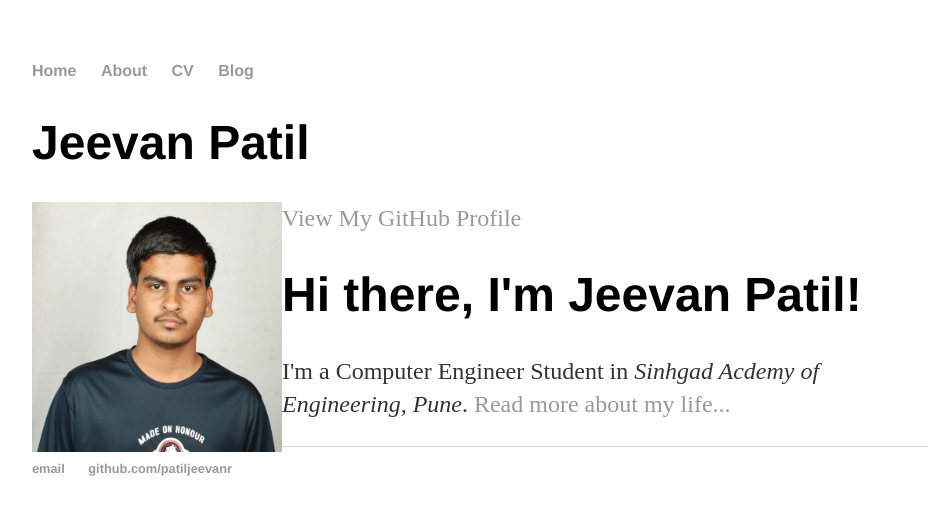
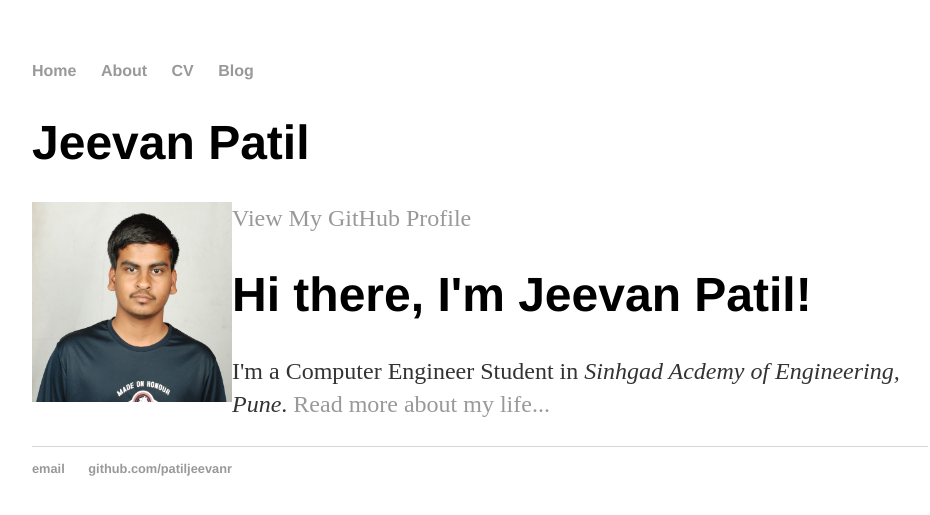
Before and after one commit to patiljeevanr/patiljeevanr.github.io, a Jekyll site: the page built from index.html, in a window 1280 px wide. Shown: the top 515 px of the page, without its empty margins (160-1090 px from the left). Built offline with Jekyll 4.4.1, drawn with Linux system fonts in a browser that asks for light colours.

Commit message:
Update index.html

```diff
--- a/index.html
+++ b/index.html
@@ -6,7 +6,7 @@ title: Jeevan Patil, Student
 	<div class="blurb">
 		<header>
         	<h1>Jeevan Patil</h1>
-        	<img align="left" src="files/jeevan_patil.JPG" alt="Jeevan Patil" width="250" height="250" />
+        	<img align="left" src="files/jeevan_patil.JPG" alt="Jeevan Patil" width="200" height="200" />
         	<p class="view"><a href="https://github.com/jeevanrpatil">View My GitHub Profile</a></p>
 		</header>
 			<h1>Hi there, I'm Jeevan Patil!</h1>
```
